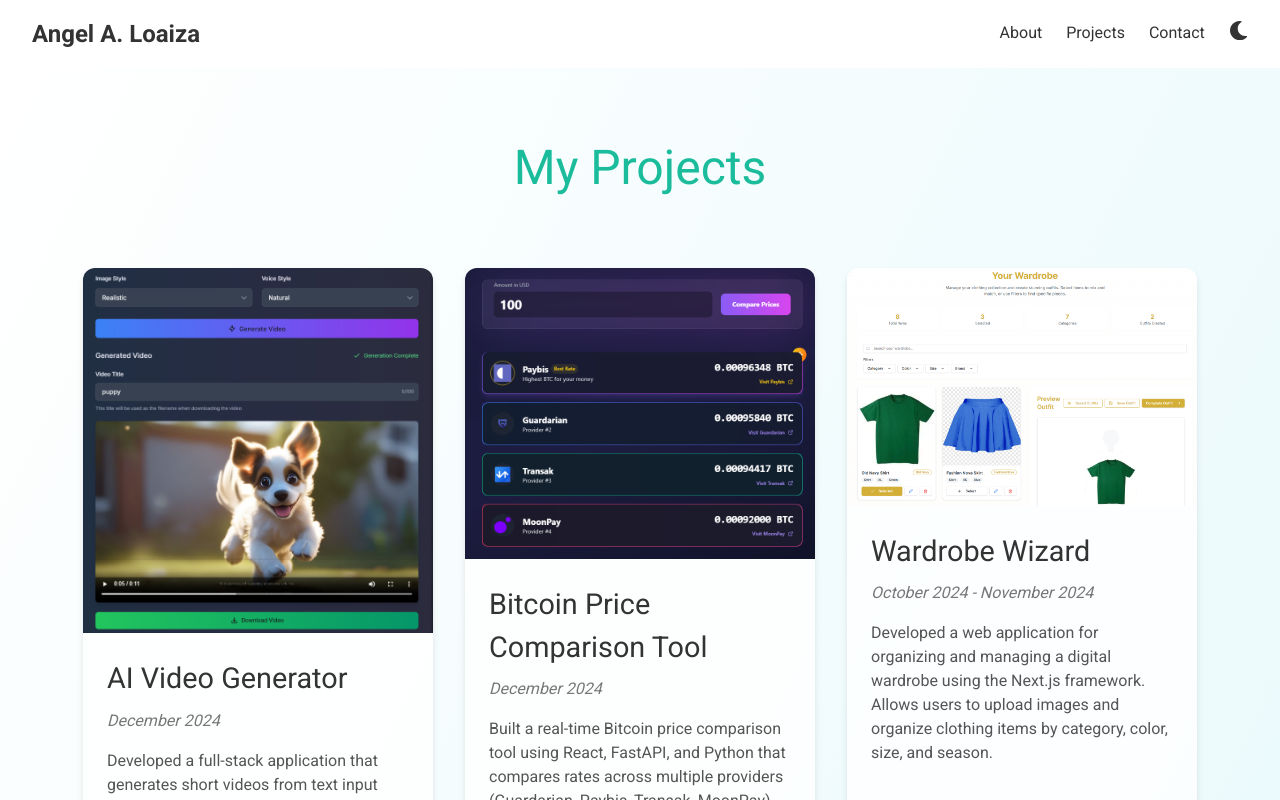
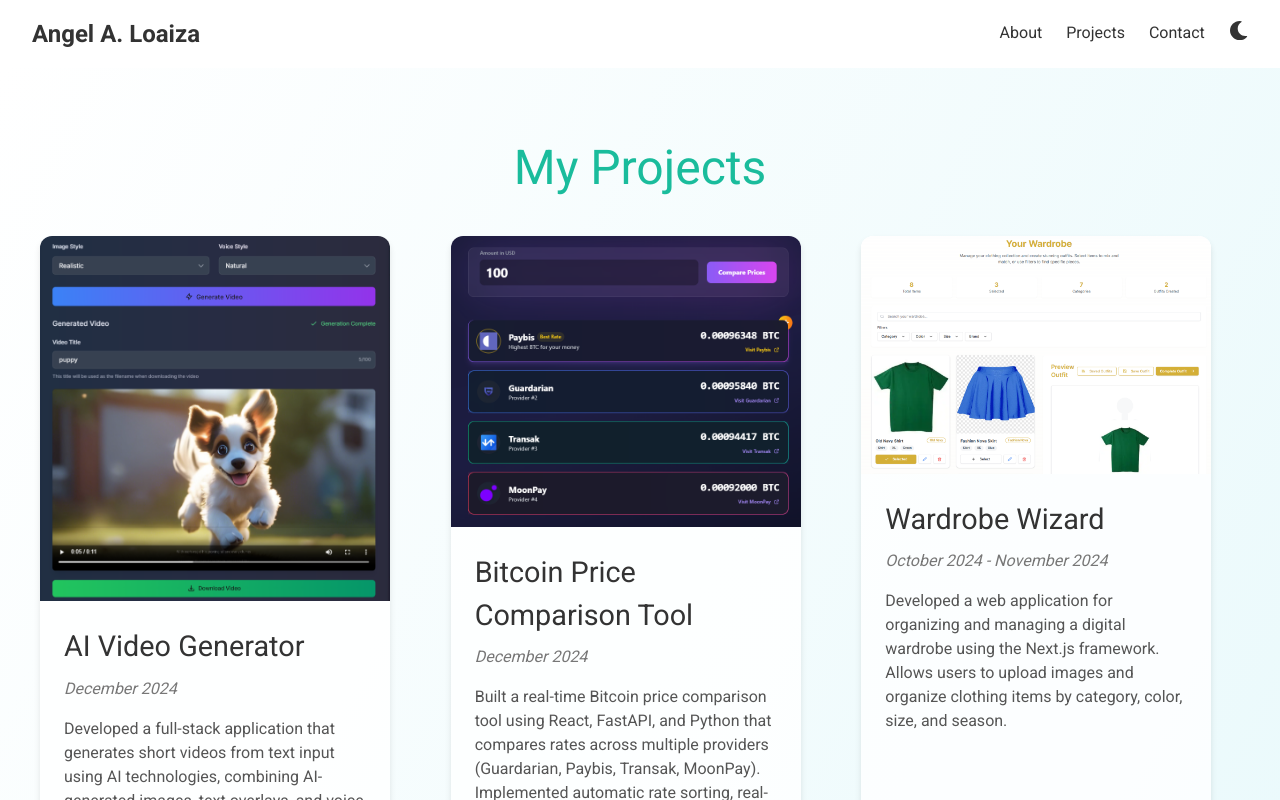
Before and after one commit to aal51282/aal51282.github.io, a Next.js app: page /projects in a window 1280 px wide. Shown: the top 800 px of the page. Built offline with nearby package versions, Linux system fonts and the light colour scheme; a web font is replaced by a local one.

Commit message:
Made all projects show without scrolling.

```diff
--- a/src/app/projects/page.tsx
+++ b/src/app/projects/page.tsx
@@ -100,8 +100,11 @@ const projects = [
 const ProjectsPage: React.FC = () => {
   useEffect(() => {
     AOS.init({
-      duration: 1000,
+      duration: 800,
       once: true,
+      offset: 0,
+      disable: false,
+      easing: 'ease-out-cubic'
     });
   }, []);
 
@@ -110,28 +113,14 @@ const ProjectsPage: React.FC = () => {
       <Nav />
       <main className={styles.main}>
         <section className={styles.projectsPage}>
-          <h1 className={styles.title}>My Projects</h1>
-          <div
-            style={{
-              maxWidth: "1200px",
-              margin: "0 auto",
-              padding: "2rem",
-            }}
-          >
-            <div
-              style={{
-                display: "flex",
-                flexWrap: "wrap",
-                gap: "2rem",
-                justifyContent: "center",
-              }}
-            >
+          <h1 className={styles.title} data-aos="fade-down">My Projects</h1>
+          <div className={styles.projectsContainer}>
             {projects.map((project, index) => (
               <div
                 key={index}
                 className={styles.projectCard}
                 data-aos="fade-up"
-                  data-aos-delay={index * 200}
+                data-aos-delay={index * 150}
                 style={{
                   width: "350px",
                   flex: "0 0 350px",
@@ -205,7 +194,6 @@ const ProjectsPage: React.FC = () => {
               </div>
             ))}
           </div>
-          </div>
         </section>
       </main>
       <Footer />
--- a/src/app/projects/projects.module.css
+++ b/src/app/projects/projects.module.css
@@ -1,8 +1,13 @@
+.main {
+  min-height: 100vh;
+  width: 100%;
+  background: linear-gradient(to bottom right, #ffffff, #e0f7fa);
+}
+
 .projectsPage {
-    padding: 4rem 2rem;
-    background: linear-gradient(to bottom right, #ffffff, #e0f7fa);
-    min-height: 100vh;
-  }
+  padding: 4rem 2rem;
+  min-height: 100vh;
+}
 
   .title {
     text-align: center;
```
Lines whose indentation alone changed are shown as unchanged.
